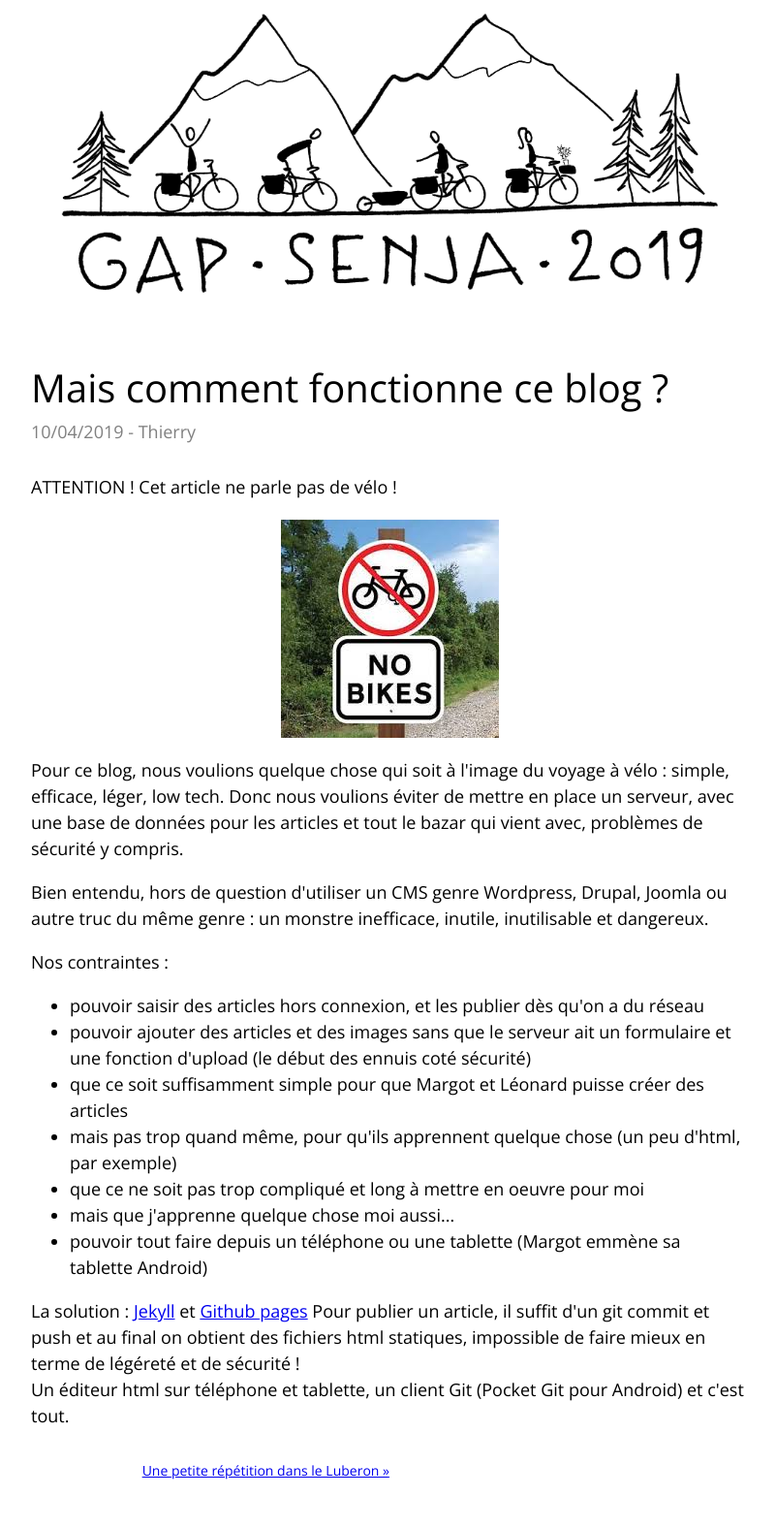
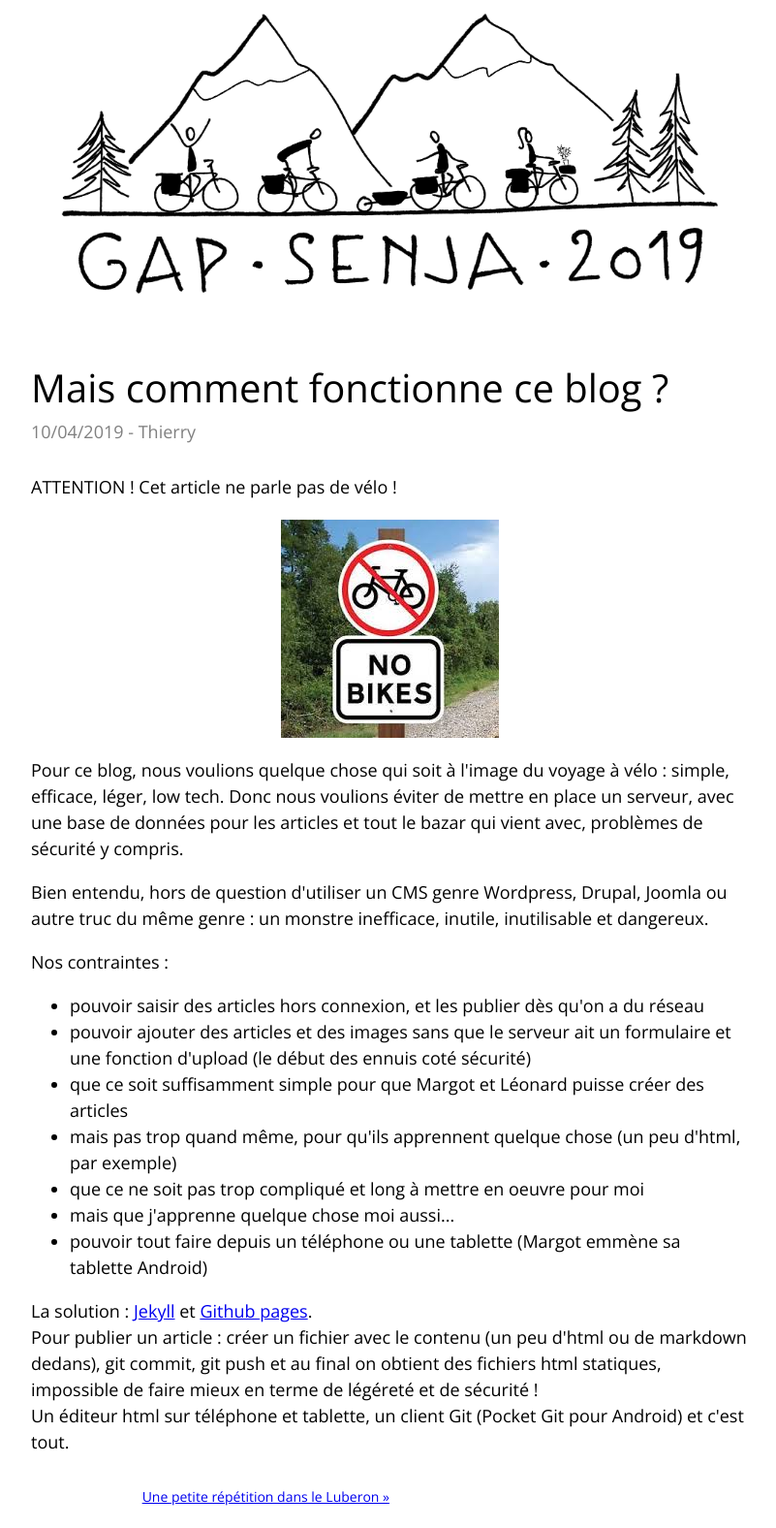
Before and after one commit to thvallee/senja, a Jekyll site: the page built from _posts/2019-04-10-comment-ca-marche.html, in a window 1280 px wide. Shown: the whole page at 97% size, without its empty margins (238-1039 px from the left). Built offline with Jekyll 4.4.1, drawn with Linux system fonts in a browser that asks for light colours; before the commit the page ends 1549 px from its top, so only the background shows below that.

Commit message:
article sur blog, suite

```diff
--- a/_posts/2019-04-10-comment-ca-marche.html
+++ b/_posts/2019-04-10-comment-ca-marche.html
@@ -20,8 +20,9 @@ by: "Thierry"
   </ul>
 </div>
 <p>
-La solution : <a href="https://jekyllrb.com/" target="_blank">Jekyll</a> et <a href="https://pages.github.com/" target="_blank">Github pages</a>
-Pour publier un article, il suffit d'un git commit et push et au final on obtient des fichiers html statiques, impossible de faire mieux en terme de légéreté et de sécurité !
+La solution : <a href="https://jekyllrb.com/" target="_blank">Jekyll</a> et <a href="https://pages.github.com/" target="_blank">Github pages</a>.
+<br>
+Pour publier un article : créer un fichier avec le contenu (un peu d'html ou de markdown dedans), git commit, git push et au final on obtient des fichiers html statiques, impossible de faire mieux en terme de légéreté et de sécurité !
 <br>
 Un éditeur html sur téléphone et tablette, un client Git (Pocket Git pour Android) et c'est tout.
 </p>
```
